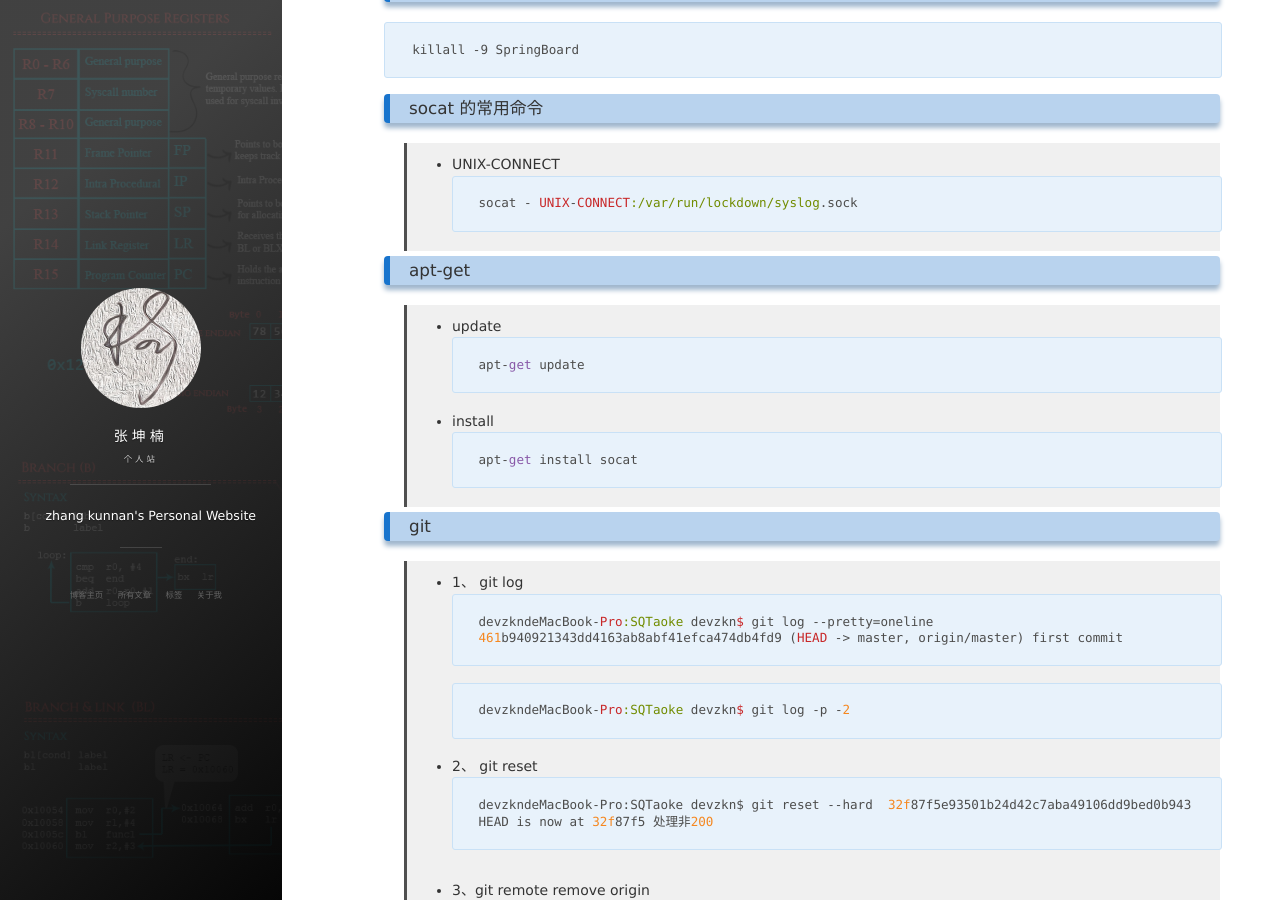
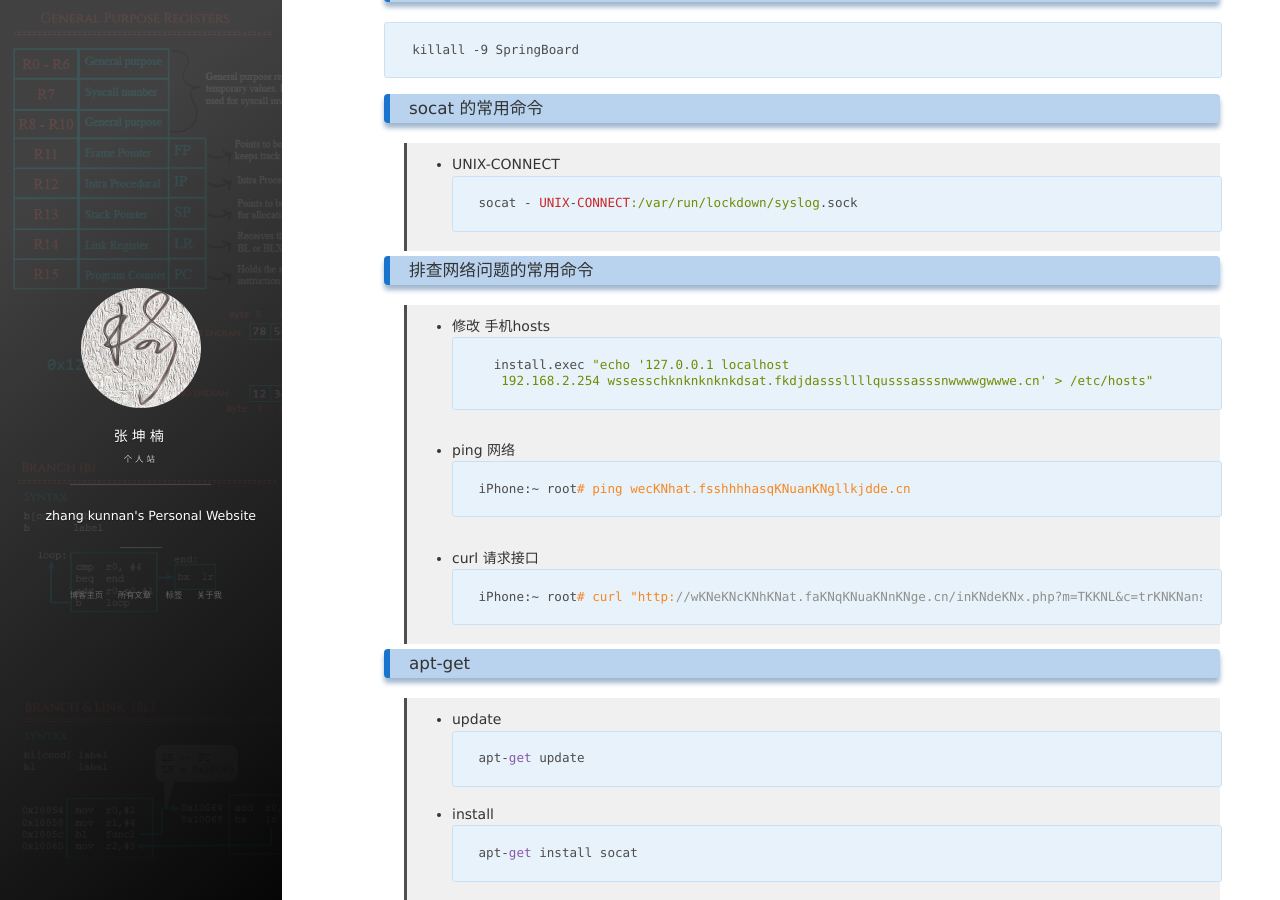
Before and after one commit to zhangkn/zhangkn.github.io, a Jekyll site: the page built from _posts/2017-12-14-usefulCommand.md, in a window 1280 px wide and 900 px high, scrolled down 758 px. Built offline with Jekyll 4.4.1, drawn with Linux system fonts in a browser that asks for light colours; nearby versions of some CDN libraries; comment, search, counter and statistics services are not loaded.

Commit message:
网络设置“

````diff
--- a/_posts/2017-12-14-usefulCommand.md
+++ b/_posts/2017-12-14-usefulCommand.md
@@ -45,6 +45,24 @@ killall -9 SpringBoard
 >* UNIX-CONNECT
 ```
 socat - UNIX-CONNECT:/var/run/lockdown/syslog.sock
+```
+
+### 排查网络问题的常用命令
+
+>* 修改 手机hosts
+```
+	install.exec "echo '127.0.0.1 localhost
+	 192.168.2.254 wssesschknknknknkdsat.fkdjdasssllllqusssasssnwwwwgwwwe.cn' > /etc/hosts"
+```
+
+>* ping 网络
+```
+iPhone:~ root# ping wecKNhat.fsshhhhasqKNuanKNgllkjdde.cn
+```
+
+>* curl 请求接口
+```
+iPhone:~ root# curl "http://wKNeKNcKNhKNat.faKNqKNuaKNnKNge.cn/inKNdeKNx.php?m=TKKNL&c=trKNKNansKNKNKNKNNfoKNKKNrm"
 ```
 
 ### apt-get
````
